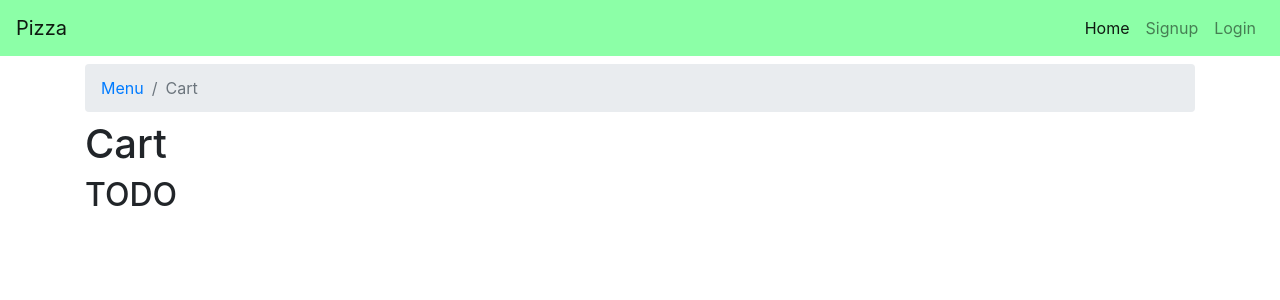
After one commit to ilkeraslan/pizza, a Django app: page /cart/ in a window 1280 px wide. The commit adds this page. Shown: the top 300 px of the page. Run offline with Django 3.2, Linux system fonts and the light colour scheme; some libraries are stand-ins or nearby versions.

Commit message:
Add cart functions

```diff
--- /dev/null
+++ b/orders/templates/orders/cart.html
@@ -0,0 +1,11 @@
+{% extends 'orders/base.html' %}
+
+{% block breadcrumb %}
+<li class="breadcrumb-item"><a href="{% url 'orders:index' %}">Menu</a></li>
+<li class="breadcrumb-item active" aria-current="page">Cart</li>
+{% endblock %}
+
+{% block content %}
+<h1>Cart</h1>
+<h2>TODO</h2>
+{% endblock %}
--- a/orders/templates/orders/detail.html
+++ b/orders/templates/orders/detail.html
@@ -24,9 +24,11 @@
       {% endfor %}
     </select>
   </div>
+  <div class="form-group">
+    <label for="topping">Topping</label>
+  </div>
   <div class="form-row align-items-center">
     <div class="form-group col-auto">
-        <label for="topping">Topping</label>
       <select class="form-control" name="">
         {% for topping in topping_list %}
         <option value="{{ topping }}">{{ topping }}</option>
--- a/orders/urls.py
+++ b/orders/urls.py
@@ -15,12 +15,14 @@ urlpatterns = [
     # ex: /1
     path('<int:pk>/', views.DetailView.as_view(), name='details'),
 
+    path('cart/', views.view_cart, name='cart'),
+
     # ex: /login
     path('login/', views.login_view, name='login'),
 
+    # ex: /logout
+    path('logout/', views.logout_view, name='logout'),
+
     # ex: /signup
     path('signup/', views.signup_view, name='signup'),
-
-    # ex: /logout
-    path('logout/', views.logout_view, name='logout'),
 ]
--- a/orders/views.py
+++ b/orders/views.py
@@ -153,3 +153,21 @@ def is_recaptcha_valid(request):
         },
         verify=True
     ).json().get("success", False)
+
+
+def view_cart(request):
+    cart = request.session.get('cart', {})
+
+    context = {
+        'cart': cart
+    }
+
+    return render(request, 'orders/cart.html', context)
+
+
+def add_to_cart(request, item_id, quantity):
+    cart = request.session.get('cart', {})
+    cart[item_id] = quantity
+    request.session['cart'] = cart
+
+    return HttpResponseRedirect(reverse('orders:cart'))
```
Lines whose indentation alone changed are shown as unchanged.
